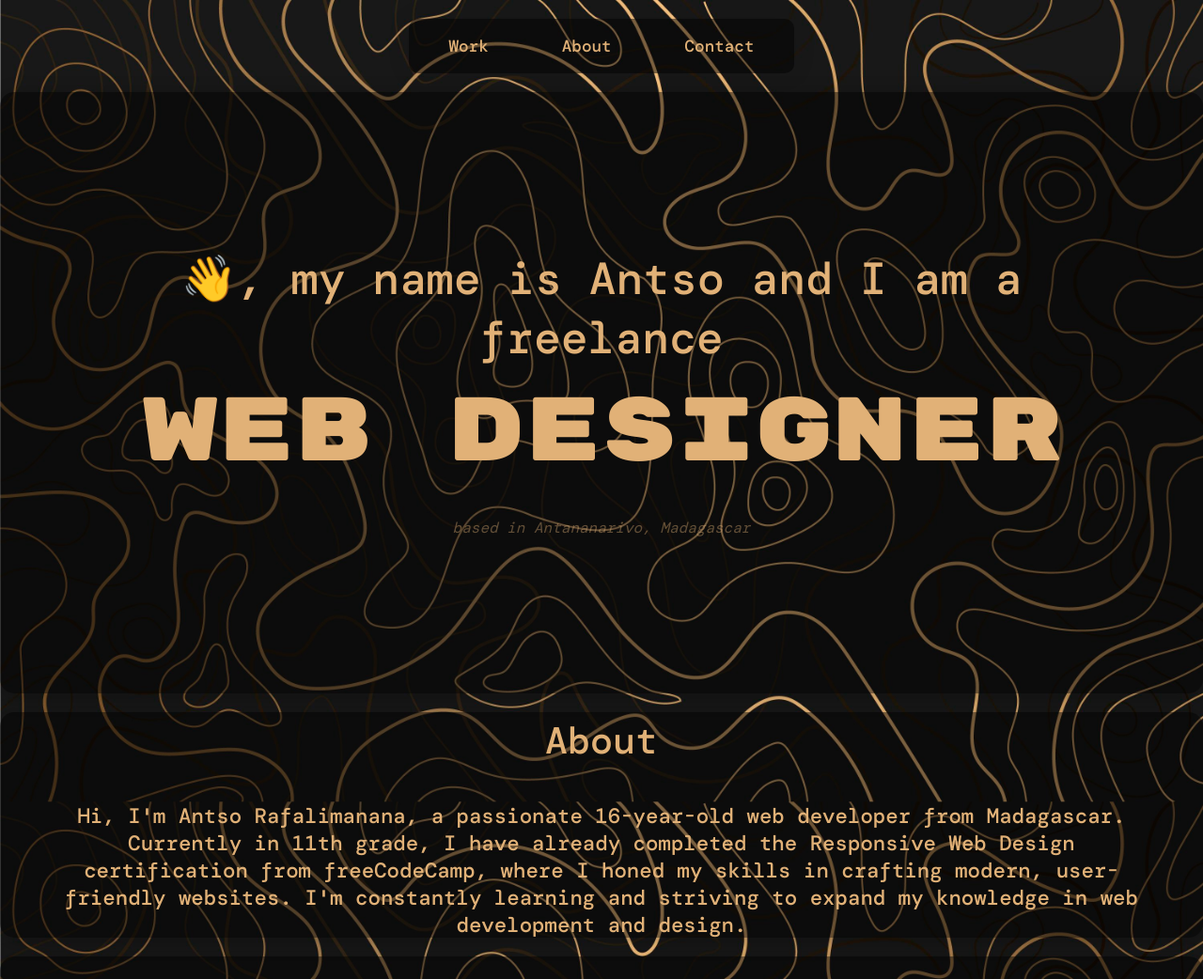
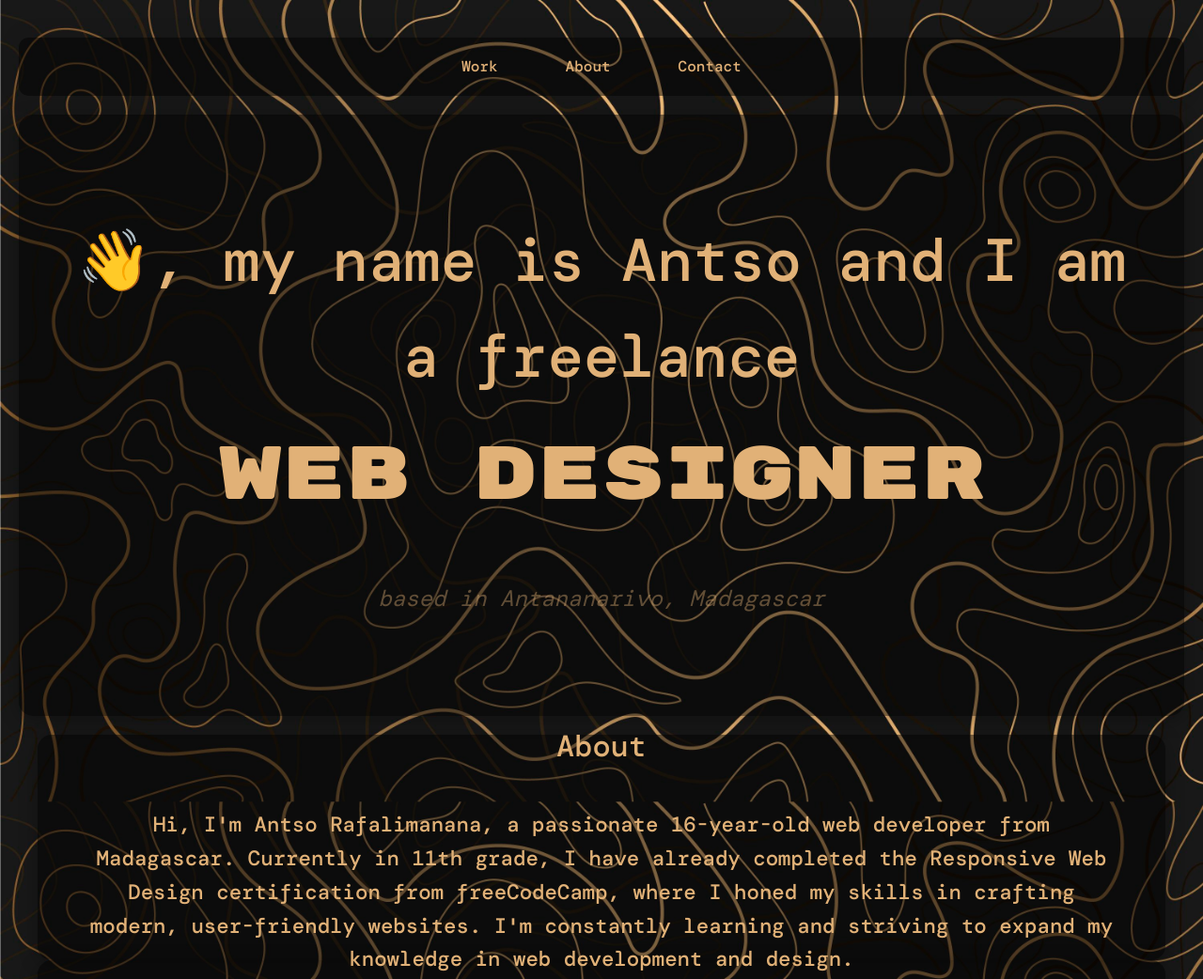
Before and after one commit to 500ArTTC/portfolio, a plain HTML site: page index.html in a window 1280 px wide. Shown: the top 1042 px of the page at 94% size. Drawn offline with nearby package versions, Linux system fonts and the light colour scheme; a web font is replaced by a local one.

Commit message:
Update styles.css for responsiveness

```diff
--- a/styles.css
+++ b/styles.css
@@ -705,3 +705,140 @@ footer a {
 footer a:hover {
     text-decoration: underline; /* Underline on hover */
 }
+
+/* Mobile-first design, with adjustments for larger screens */
+
+/* Ensure everything scales well on small screens */
+html {
+    font-size: 100%; /* Default font size */
+}
+
+body {
+    font-family: 'DM Mono', monospace;
+    line-height: 1.6;
+    padding: 20px;
+    background-size: cover;
+    background-position: center;
+}
+
+nav {
+    width: 100%;
+    padding: 10px;
+}
+
+.nav-menu {
+    flex-direction: column; /* Stack menu items vertically on mobile */
+    gap: 1em; /* Reduced spacing for mobile */
+    text-align: center;
+}
+
+.nav-menu li a {
+    font-size: 1em;
+    padding: 8px 12px;
+}
+
+header {
+    height: auto; /* Allow header to grow based on content */
+    padding: 30px;
+    text-align: center;
+}
+
+header .name {
+    font-size: 2em;
+}
+
+#job {
+    font-size: 2.5em;
+}
+
+#location {
+    font-size: 1.2em;
+}
+
+#about, #work, #contact {
+    width: 100%; /* Full width for sections */
+    padding: 20px;
+}
+
+#about h2, #work h2 {
+    font-size: 2em;
+}
+
+.project-card {
+    width: 100%;
+    margin: 20px 0;
+}
+
+#contact li {
+    flex-direction: column; /* Stack items on mobile */
+    padding: 10px;
+}
+
+#contact img {
+    margin-bottom: 5px;
+}
+
+footer {
+    padding: 10px;
+}
+
+/* Adjustments for larger screens (tablets and desktops) */
+@media (min-width: 768px) {
+    .nav-menu {
+        flex-direction: row; /* Horizontal menu for larger screens */
+        gap: 2em;
+    }
+
+    header {
+        height: 60vh;
+        padding: 50px;
+    }
+
+    header .name {
+        font-size: 3em;
+    }
+
+    #job {
+        font-size: 4em;
+    }
+
+    #location {
+        font-size: 1.5em;
+    }
+
+    #about, #work, #contact {
+        padding: 50px;
+        max-width: 1200px;
+        margin: 0 auto; /* Center content */
+    }
+
+    .project-card {
+        display: inline-block;
+        width: 45%;
+        margin: 20px 2%;
+    }
+
+    footer {
+        padding: 20px;
+    }
+}
+
+/* Further adjustments for large desktops */
+@media (min-width: 1200px) {
+    header {
+        height: 80vh;
+    }
+
+    header .name {
+        font-size: 4em;
+    }
+
+    #job {
+        font-size: 5em;
+    }
+
+    .project-card {
+        width: 30%;
+        margin: 20px 1%;
+    }
+}
```
